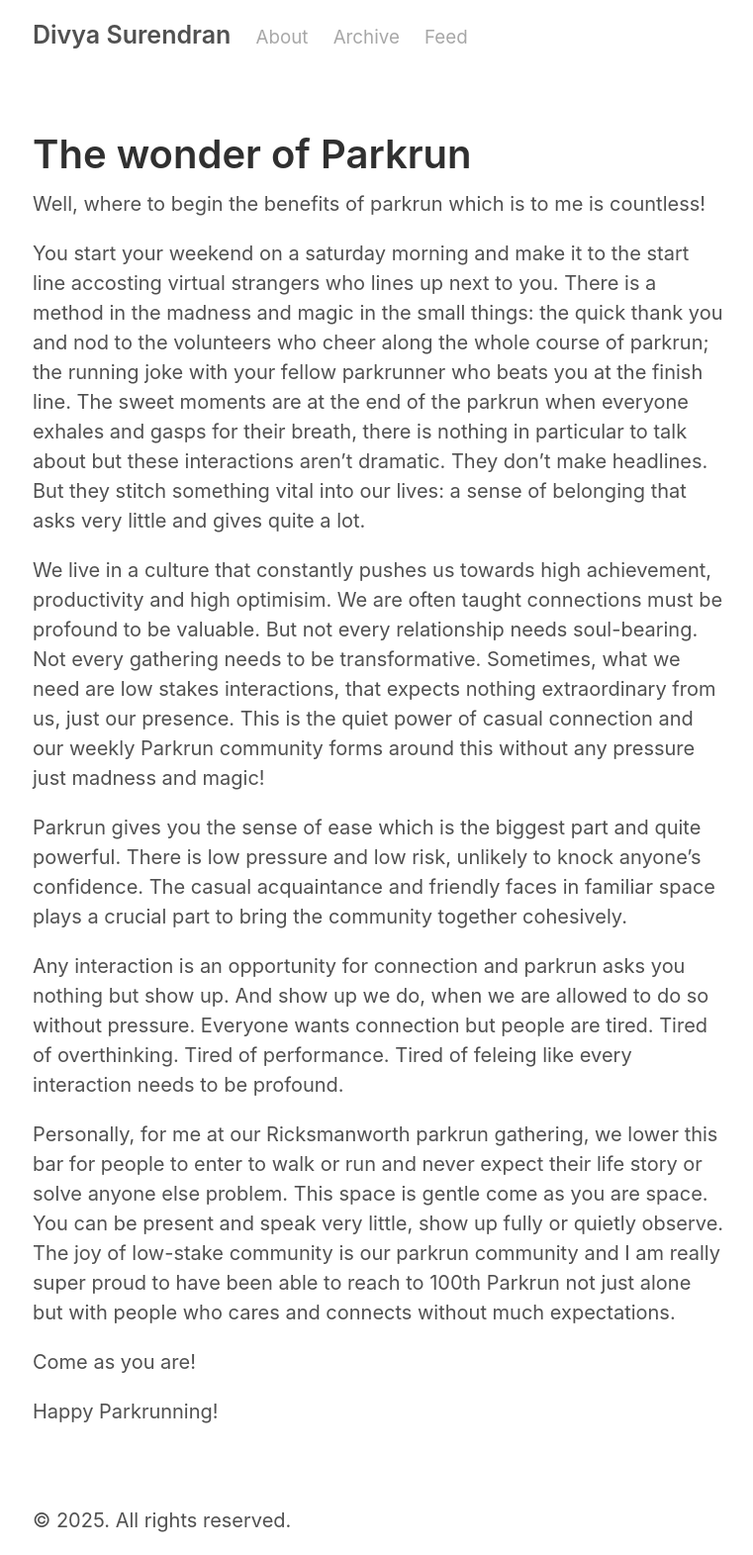
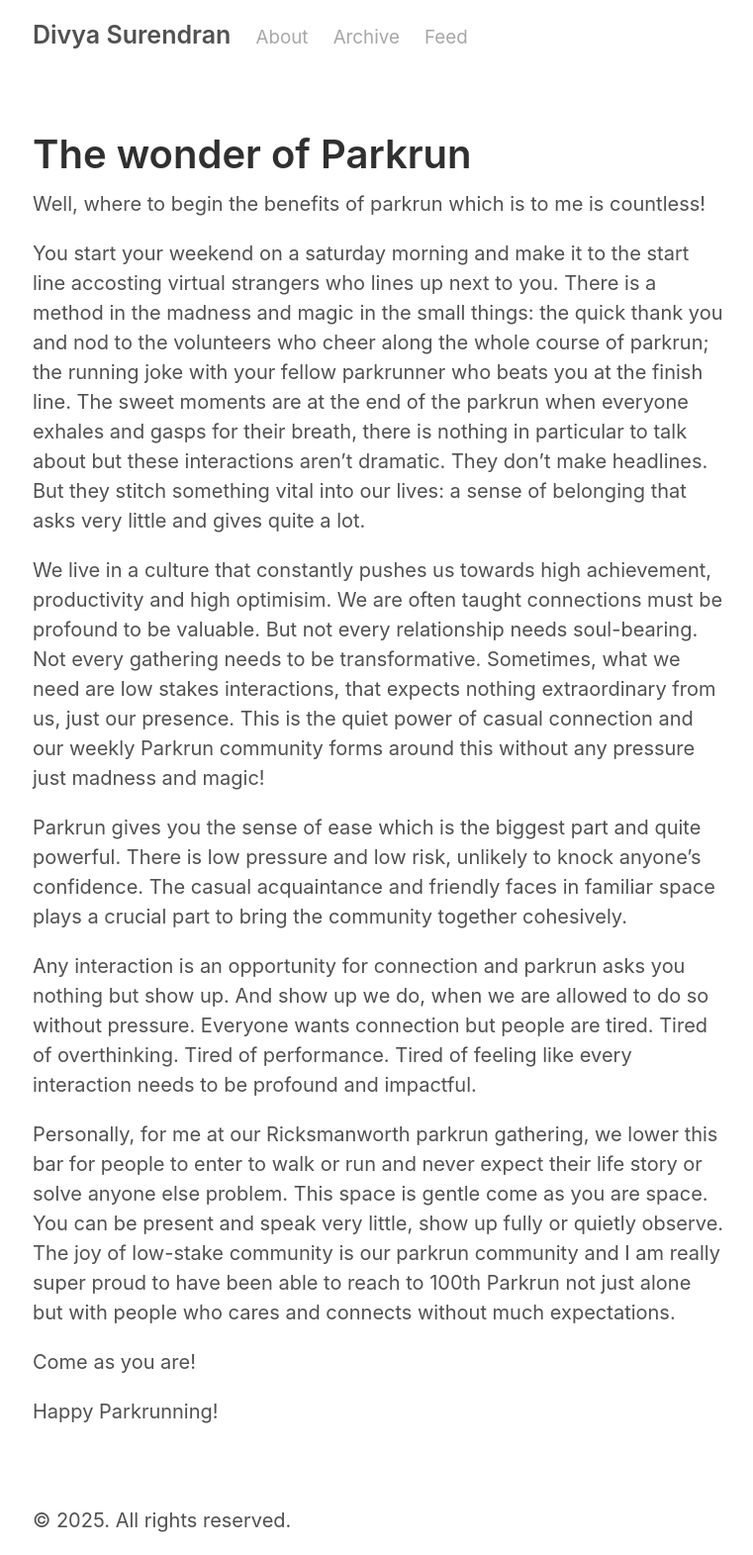
Before and after one commit to divyaspec/divyaspec.github.io, a Jekyll site: the page built from _posts/Mindset/2025-07-18-parkrun.md, in a window 1280 px wide. Shown: the whole page at 99% size, without its empty margins (257-1018 px from the left). Built offline with Jekyll 4.4.1, drawn with Linux system fonts in a browser that asks for light colours.

Commit message:
parkrun post

```diff
--- a/_posts/Mindset/2025-07-18-parkrun.md
+++ b/_posts/Mindset/2025-07-18-parkrun.md
@@ -11,7 +11,7 @@ We live in a culture that constantly pushes us towards high achievement, product
 
 Parkrun gives you the sense of ease which is the biggest part and quite powerful. There is low pressure and low risk, unlikely to knock anyone's confidence. The casual acquaintance and friendly faces in familiar space plays a crucial part to bring the community together cohesively.
 
-Any interaction is an opportunity for connection and parkrun asks you nothing but show up. And show up we do, when we are allowed to do so without pressure. Everyone wants connection but people are tired. Tired of overthinking. Tired of performance. Tired of feleing like every interaction needs to be profound.
+Any interaction is an opportunity for connection and parkrun asks you nothing but show up. And show up we do, when we are allowed to do so without pressure. Everyone wants connection but people are tired. Tired of overthinking. Tired of performance. Tired of feeling like every interaction needs to be profound and impactful.
 
 Personally, for me at our Ricksmanworth parkrun gathering, we lower this bar for people to enter to walk or run and never expect their life story or solve anyone else problem. This space is gentle come as you are space. You can be present and speak very little, show up fully or quietly observe. The joy of low-stake community is our parkrun community and I am really super proud to have been able to reach to 100th Parkrun not just alone but with people who cares and connects without much expectations.
 
```
